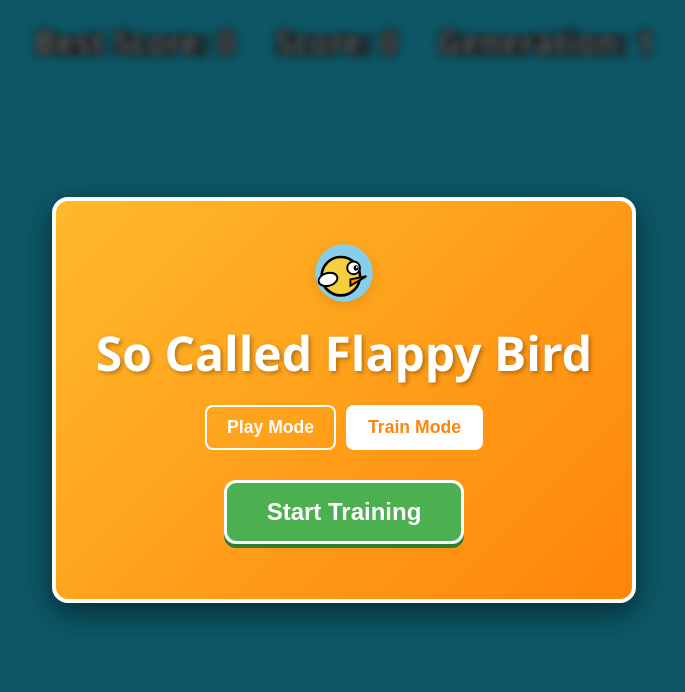
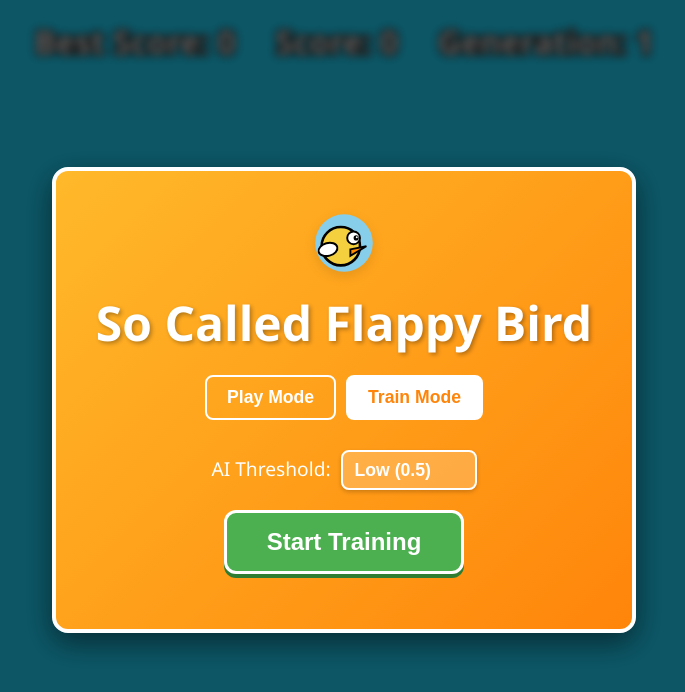
Before and after one commit to rajivnayanc/So_Called_Flappy_Bird, a React (Vite) app: page / in a window 1280 px wide. Both pictures are taken after a click on the button "Train Mode". Shown: the top 692 px of the page, without its empty margins (296-981 px from the left). Built offline with nearby package versions, Linux system fonts and the light colour scheme.

Commit message:
[ADD] Choosing training threshold

```diff
--- a/src/App.css
+++ b/src/App.css
@@ -72,6 +72,38 @@
     margin-right: 10px;
     transform: scale(1.5);
     cursor: pointer;
+}
+
+.ai-toggle select {
+    margin-left: 10px;
+    padding: 8px 12px;
+    font-size: 1.1rem;
+    font-weight: bold;
+    border: 2px solid white;
+    border-radius: 8px;
+    background: rgba(255, 255, 255, 0.2);
+    color: white;
+    cursor: pointer;
+    box-shadow: 0 2px 4px rgba(0, 0, 0, 0.2);
+    appearance: none;
+    /* Removes native dropdown styling */
+    -webkit-appearance: none;
+    -moz-appearance: none;
+    outline: none;
+    transition: background 0.2s, box-shadow 0.2s;
+}
+
+.ai-toggle select:hover,
+.ai-toggle select:focus {
+    background: rgba(255, 255, 255, 0.4);
+    box-shadow: 0 4px 8px rgba(0, 0, 0, 0.3);
+}
+
+.ai-toggle select option {
+    background: #FF850A;
+    /* Matches the panel's lower gradient to keep a cohesive theme open */
+    color: white;
+    font-weight: bold;
 }
 
 .hud-stat {
@@ -192,7 +224,8 @@
 @media (max-width: 600px) {
     .hud {
         gap: 10px;
-        padding: 0 40px; /* Leave space for exit button */
+        padding: 0 40px;
+        /* Leave space for exit button */
         flex-wrap: wrap;
         top: 10px;
     }
--- a/src/App.jsx
+++ b/src/App.jsx
@@ -13,6 +13,7 @@
   const [score, setScore] = useState(0);
   const [bestPlayScore, setBestPlayScore] = useState(0);
   const [bestTrainScore, setBestTrainScore] = useState(0);
+  const [aiThreshold, setAiThreshold] = useState(0.5); // '0.5', '0.7', '0.9'
   const [generation, setGeneration] = useState(1);
 
   // Load best scores on mount
@@ -100,7 +101,7 @@
     manager.onNewGeneration = (deadBirds) => {
       setGeneration(prev => prev + 1);
       const nextGenPopulation = nextGeneration(deadBirds);
-      manager.init(nextGenPopulation);
+      manager.init(nextGenPopulation, false, aiThreshold);
     };
 
     manager.onTrainScoreChange = (newBest) => {
@@ -124,7 +125,7 @@
       setGeneration(1);
     }
 
-    managerRef.current.init(null, mode === 'PLAY' ? playAgainstAI : false);
+    managerRef.current.init(null, mode === 'PLAY' ? playAgainstAI : false, aiThreshold);
     managerRef.current.start();
   };
 
@@ -192,6 +193,19 @@
               </div>
             )}
 
+            {mode === 'TRAIN' && (
+              <div className="ai-toggle">
+                <label>
+                  AI Threshold:
+                  <select value={aiThreshold} onChange={e => setAiThreshold(parseFloat(e.target.value))}>
+                    <option value={0.5}>Low (0.5)</option>
+                    <option value={0.7}>Medium (0.7)</option>
+                    <option value={0.9}>High (0.9)</option>
+                  </select>
+                </label>
+              </div>
+            )}
+
             <button className="start-btn" onClick={startGame}>
               {mode === 'PLAY' ? 'Start Game' : 'Start Training'}
             </button>
--- a/src/game/FlappyManager.js
+++ b/src/game/FlappyManager.js
@@ -41,7 +41,7 @@
         }
     }
 
-    init(population = null, playAgainstAI = false) {
+    init(population = null, playAgainstAI = false, aiThreshold = 0.5) {
         this.cleanup();
         this.clearEntities();
         this.birds = [];
@@ -60,11 +60,15 @@
             if (playAgainstAI) {
                 const w1Str = localStorage.getItem('flappyBestW1');
                 const w2Str = localStorage.getItem('flappyBestW2');
+                const threshStr = localStorage.getItem('flappyBestThreshold');
+
                 if (w1Str && w2Str) {
                     try {
                         const w1 = JSON.parse(w1Str);
                         const w2 = JSON.parse(w2Str);
-                        const aiBird = new AIBird(this.width, this.height, w1, w2);
+                        const memoryThreshold = threshStr ? parseFloat(threshStr) : aiThreshold;
+
+                        const aiBird = new AIBird(this.width, this.height, w1, w2, memoryThreshold);
                         aiBird.color = 'rgba(150, 0, 255, 0.7)'; // Distinct purple opponent
                         aiBird.zIndex = 4;
                         this.birds.push(aiBird);
@@ -98,9 +102,9 @@
             for (let i = 0; i < birdCount; i++) {
                 let aiBird;
                 if (population && population[i]) {
-                    aiBird = new AIBird(this.width, this.height, population[i].w1, population[i].w2);
+                    aiBird = new AIBird(this.width, this.height, population[i].w1, population[i].w2, aiThreshold);
                 } else {
-                    aiBird = new AIBird(this.width, this.height);
+                    aiBird = new AIBird(this.width, this.height, null, null, aiThreshold);
                 }
                 this.birds.push(aiBird);
                 this.addEntity(aiBird);
@@ -204,6 +208,7 @@
                     localStorage.setItem('flappyAIBestScore', bestDead.score.toString());
                     localStorage.setItem('flappyBestW1', JSON.stringify(bestDead.w1));
                     localStorage.setItem('flappyBestW2', JSON.stringify(bestDead.w2));
+                    localStorage.setItem('flappyBestThreshold', bestDead.threshold.toString());
                     if (this.onTrainScoreChange) {
                         this.onTrainScoreChange(bestDead.score);
                     }
--- a/src/game/entities/AIBird.js
+++ b/src/game/entities/AIBird.js
@@ -3,11 +3,11 @@
 import { rgba_val } from '../utils/utils.js';
 
 export class AIBird extends Bird {
-    threshold = 0.9;
-    constructor(canvasWidth, canvasHeight, w1 = null, w2 = null) {
+    constructor(canvasWidth, canvasHeight, w1 = null, w2 = null, threshold = 0.5) {
         super(canvasWidth, canvasHeight, rgba_val());
         this.zIndex = 5;
         this.label = 'AI';
+        this.threshold = threshold;
 
         this.x1 = 0;
         this.x2 = 0;
```
